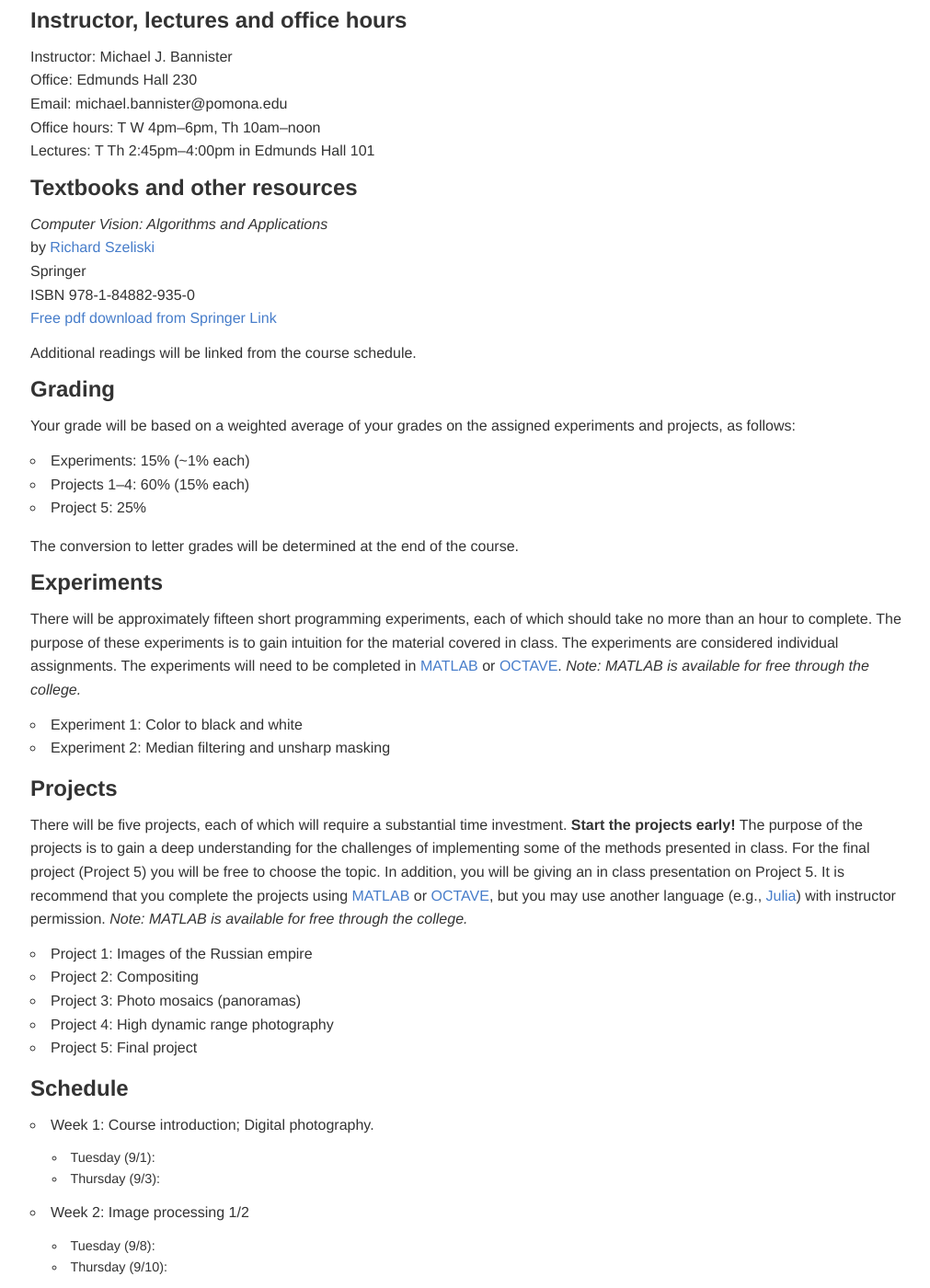
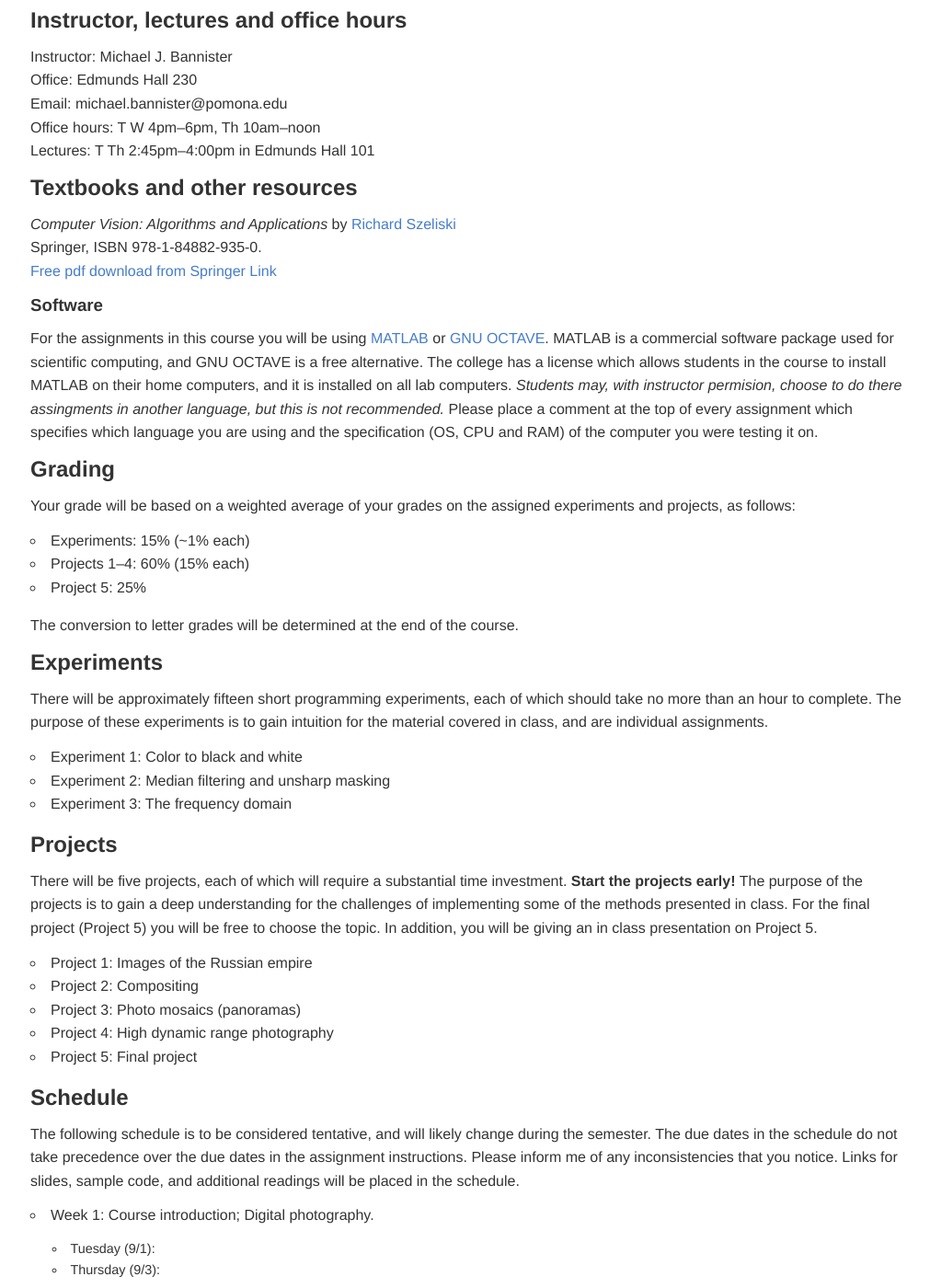
Before and after one commit to jacksonjw12/mbannister.github.io, a Jekyll site: the page built from _teaching/181m-f15/index.md, in a window 1280 px wide and 1400 px high, scrolled down 314 px. Shown: the whole window at 92% size, without its empty margins (127-1138 px from the left). Built offline with Jekyll 4.4.1, drawn with Linux system fonts in a browser that asks for light colours; some of the changed text lies outside the part shown.

Commit message:
I think the 181m page is ready

```diff
--- a/_teaching/181m-f15/index.md
+++ b/_teaching/181m-f15/index.md
@@ -15,22 +15,26 @@
 ## Pomona College, Fall 2015
 ---
 
+<!-- TODO: Add description -->
+
 ## Instructor, lectures and office hours
 Instructor: Michael J. Bannister
 Office: Edmunds Hall 230
 Email: michael.bannister@pomona.edu
 Office hours: T W 4pm--6pm, Th 10am--noon
 Lectures: T Th 2:45pm--4:00pm in Edmunds Hall 101
+<!-- TODO: Add piazza -->
 
 ## Textbooks and other resources
 
 _Computer Vision: Algorithms and Applications_
 by [Richard Szeliski](//research.microsoft.com/en-us/um/people/szeliski/)
-Springer
-ISBN 978-1-84882-935-0
+Springer, ISBN 978-1-84882-935-0.
 [Free pdf download from Springer Link](//doi.org/10.1007/978-1-84882-935-0)
 
-Additional readings will be linked from the course schedule.
+### Software
+For the assignments in this course you will be using [MATLAB](//www.mathworks.com/products/matlab/) or [GNU OCTAVE](//www.gnu.org/software/octave/). MATLAB is a commercial software package used for scientific computing, and GNU OCTAVE is a free alternative. The college has a license which allows students in the course to install MATLAB on their home computers, and it is installed on all lab computers. _Students may, with instructor permision, choose to do there assingments in another language, but this is not recommended._ Please place a comment at the top of every assignment which specifies which language you are using and the specification (OS, CPU and RAM) of the computer you were testing it on.
+
 
 ## Grading
 
@@ -43,13 +47,14 @@
 The conversion to letter grades will be determined at the end of the course.
 
 ## Experiments
-There will be approximately fifteen short programming experiments, each of which should take no more than an hour to complete. The purpose of these experiments is to gain intuition for the material covered in class. The experiments are considered individual assignments. The experiments will need to be completed in [MATLAB](//www.mathworks.com/products/matlab/) or [OCTAVE](//www.gnu.org/software/octave/). _Note: MATLAB is available for free through the college._
+There will be approximately fifteen short programming experiments, each of which should take no more than an hour to complete. The purpose of these experiments is to gain intuition for the material covered in class, and are individual assignments.
 
 - Experiment 1: Color to black and white
 - Experiment 2: Median filtering and unsharp masking
+- Experiment 3: The frequency domain
 
 ## Projects
-There will be five projects, each of which will require a substantial time investment. __Start the projects early!__ The purpose of the projects is to gain a deep understanding for the challenges of implementing some of the methods presented in class. For the final project (Project 5) you will be free to choose the topic. In addition, you will be giving an in class presentation on Project 5. It is recommend that you complete the projects using [MATLAB](//www.mathworks.com/products/matlab) or [OCTAVE](//www.gnu.org/software/octave/), but you may use another language (e.g., [Julia](//julialang.org/)) with instructor permission. _Note: MATLAB is available for free through the college._
+There will be five projects, each of which will require a substantial time investment. __Start the projects early!__ The purpose of the projects is to gain a deep understanding for the challenges of implementing some of the methods presented in class. For the final project (Project 5) you will be free to choose the topic. In addition, you will be giving an in class presentation on Project 5.
 
 - Project 1: Images of the Russian empire
 - Project 2: Compositing
@@ -58,6 +63,8 @@
 - Project 5: Final project
 
 ## Schedule
+
+The following schedule is to be considered tentative, and will likely change during the semester. The due dates in the schedule do not take precedence over the due dates in the assignment instructions. Please inform me of any inconsistencies that you notice. Links for slides, sample code, and additional readings will be placed in the schedule.
 
 - Week 1: Course introduction; Digital photography.
   - Tuesday (9/1):
@@ -108,14 +115,19 @@
 - Week 15
   - Tuesday (12/8): __Presentations__
   - Thursday (12/10): __No class__
+- Finals Week
+  - Thursday (12/17): __No exam__, __Project 5 due__
 
-<!--
-## Academic honesty
-TODO
+## Collaboration and Academic Honesty Policy
+As a student in this course, you are expected to understand and follow the academic honest policies of Pomona College (or your home campus) and the Department of Computer Science. Please take a few minutes to familiarize yourself with these policies:
+[Department of Computer Science Academic Honesty Policy](//www.cs.pomona.edu/academichonesty); [Pomona College Academic Honesty Policy](http://catalog.pomona.edu/content.php?catoid=7&navoid=394).
+Unless the instructions for an assignment explicitly allow a form of collaboration, assume that the standard academic honesty policies apply. If for any reason you do not understand how the academic policies apply to a particular course or assignment, discuss your concerns with the teaching staff for the course.
 
-## Accommodations for disabilities
-TODO
+All of your __submitted code__ is expected to be completed solely by you (for individual assignments) or your assigned group (for group assignments) without outside assistance. Copying even a few lines of code from another student or other source that has not be explicitly allowed is not permitted. Submitted code may be analyzed by automated plagiarism detection software, which detects structural similarities in your code with other students submitted code (this quarter and in the past) and code available on internet repositories. Of course, high-level discussion of course material and assignments is permitted and encouraged, but this should never involve looking at another students monitor while they are working on an assignment.
+
+All __exams__ will be closed-note, closed-book, closed-computer and individual effort.
+
+If you do not abide by the academic honest policies, expect sever __penalties__. The first offense will result in failure in the course and will be reported to the Dean of Students Office. In the event of a second offense, the offense will be reported to the Board of Academic Discipline. For further explanation of the penalties see the academic honest policies linked above.
 
 ## Recording
-Pomona College prohibits video or voice recording of any lecture or discussion, except in cases that the office of the Dean of Students has granted a student permission according to the College’s Disability Accommodations Policy, or when permission is granted by the instructor. I choose to give permission in this course to be recorded by students. These recordings are for any reasonable use that arises from participation in this course. These recordings cannot be distributed, transmitted or published in any media or form, nor be used for any commercial purposes.
--->
+Pomona College prohibits video or voice recording of any lecture or discussion, except in cases that the office of the Dean of Students has granted a student permission according to the College’s Disability Accommodations Policy, or when permission is granted by the instructor. I choose to give permission in this course to be recorded by students. These recordings are for any reasonable use that arises from participation in this course. __These recordings cannot be distributed, transmitted or published in any media or form, nor be used for any commercial purposes.__
```
